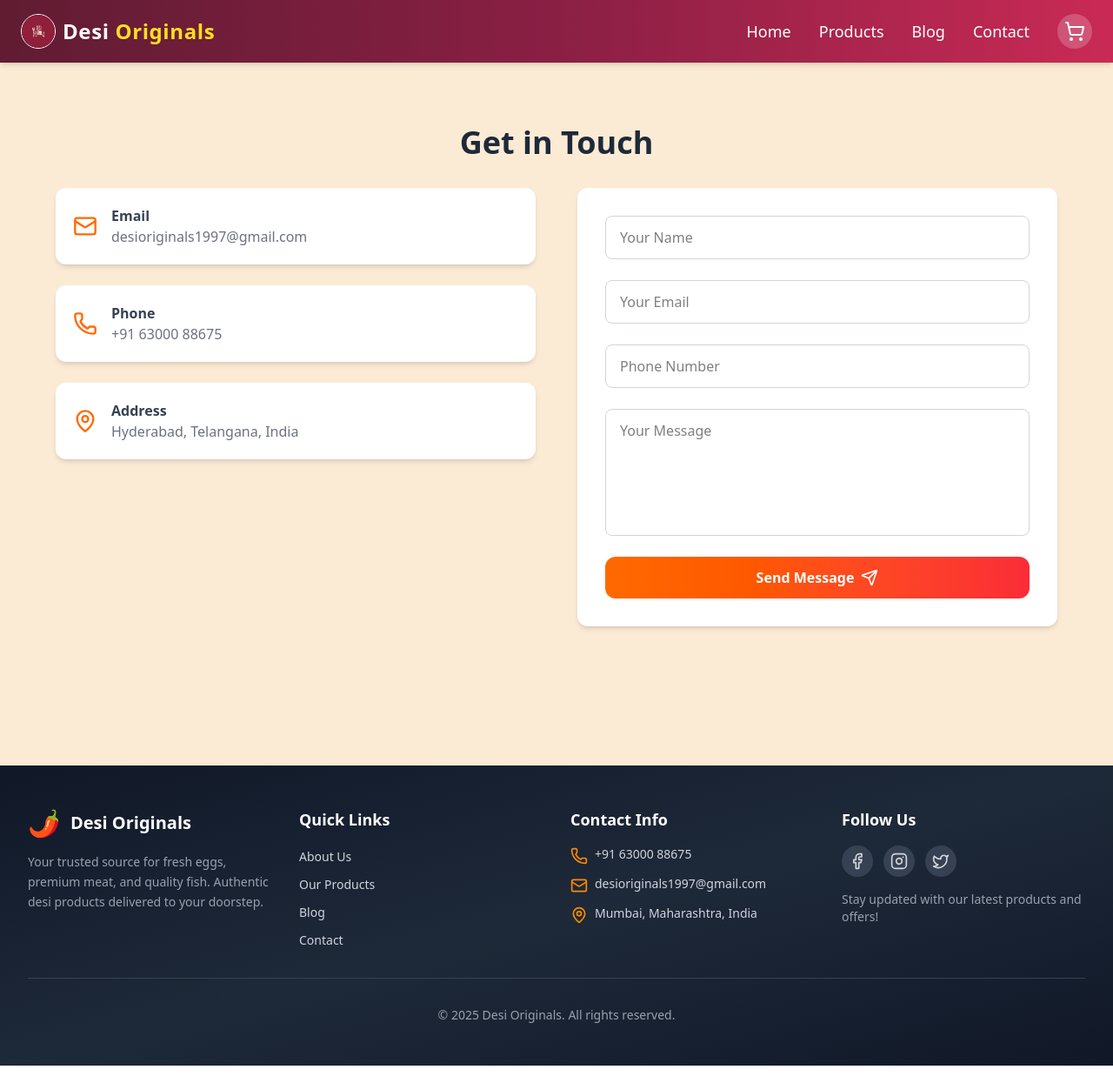
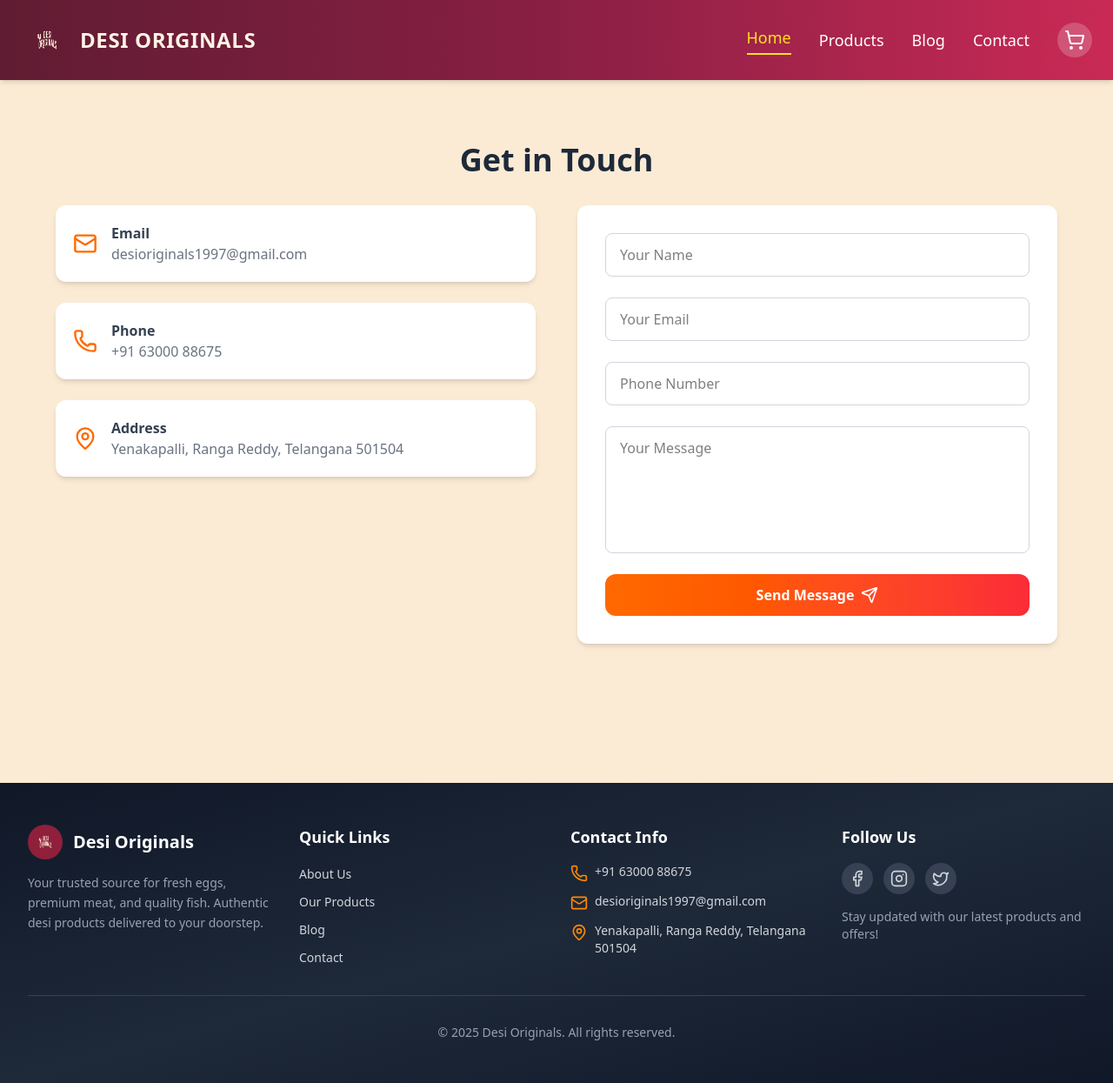
Before and after one commit to SaiRama-Doddi/desi-originals, a React (Vite) app: page /contact in a window 1280 px wide. Shown: the whole page at 87% size. Built offline with nearby package versions, Linux system fonts and the light colour scheme.

Commit message:
added final changes

```diff
--- a/src/components/Contact.tsx
+++ b/src/components/Contact.tsx
@@ -70,7 +70,7 @@ const Contact: React.FC = () => {
             <MapPin className="text-orange-500" size={28} />
             <div>
               <p className="font-semibold text-gray-700">Address</p>
-              <p className="text-gray-500">Hyderabad, Telangana, India</p>
+              <p className="text-gray-500">Yenakapalli, Ranga Reddy, Telangana 501504</p>
             </div>
           </div>
         </div>
--- a/src/components/Footer.tsx
+++ b/src/components/Footer.tsx
@@ -7,7 +7,11 @@ export default function Footer() {
         <div className="grid grid-cols-1 md:grid-cols-4 gap-8">
           <div>
             <div className="flex items-center space-x-3 mb-4">
-              <div className="text-3xl">🌶️</div>
+              <div className="text-3xl">   <img
+            src="/logo.jpg"
+            alt="Desi Originals Logo"
+            className="w-10 h-10 rounded-full "
+          /></div>
               <h3 className="text-xl font-bold text-white">Desi Originals</h3>
             </div>
             <p className="text-sm text-gray-400 leading-relaxed">
@@ -39,7 +43,7 @@ export default function Footer() {
               </li>
               <li className="flex items-start space-x-2">
                 <MapPin className="h-5 w-5 text-orange-400 flex-shrink-0 mt-0.5" />
-                <span className="text-sm">Mumbai, Maharashtra, India</span>
+                <span className="text-sm">Yenakapalli, Ranga Reddy, Telangana 501504</span>
               </li>
             </ul>
           </div>
--- a/src/components/Header.tsx
+++ b/src/components/Header.tsx
@@ -8,6 +8,7 @@ interface HeaderProps {
 
 const Header: React.FC<HeaderProps> = ({ cartCount, onCartClick }) => {
   const [menuOpen, setMenuOpen] = useState(false);
+  const [activeLink, setActiveLink] = useState("Home"); // Track active link
 
   const links = [
     { name: "Home", href: "#home" },
@@ -16,18 +17,23 @@ const Header: React.FC<HeaderProps> = ({ cartCount, onCartClick }) => {
     { name: "Contact", href: "#contact" },
   ];
 
+  const handleLinkClick = (name: string) => {
+    setActiveLink(name);
+    setMenuOpen(false);
+  };
+
   return (
     <header className="sticky top-0 z-50 shadow-md bg-gradient-to-r from-[#601c32] via-[#8a1f44] to-[#c92a55] text-white">
       <div className="max-w-7xl mx-auto px-4 sm:px-6 py-4 flex justify-between items-center">
         {/* Brand Logo */}
         <div className="flex items-center gap-2">
           <img
-            src="/logo.jpg"
+            src="/logo2.png"
             alt="Desi Originals Logo"
-            className="w-10 h-10 rounded-full border border-white"
+            className="w-15 h-15 rounded-full "
           />
-          <h1 className="text-2xl font-extrabold tracking-wide">
-            Desi <span className="text-yellow-300">Originals</span>
+          <h1 className="text-2xl font-semibold tracking-wide text-[#fff3e5] uppercase">
+            Desi <span className="text-[#fff3e5]">Originals</span>
           </h1>
         </div>
 
@@ -37,11 +43,17 @@ const Header: React.FC<HeaderProps> = ({ cartCount, onCartClick }) => {
             <a
               key={link.name}
               href={link.href}
-              className="text-lg font-medium hover:text-yellow-300 transition-colors"
+              onClick={() => handleLinkClick(link.name)}
+              className={`text-lg font-medium transition-colors ${
+                activeLink === link.name
+                  ? "text-yellow-300 border-b-2 border-yellow-300 pb-1"
+                  : "hover:text-yellow-300"
+              }`}
             >
               {link.name}
             </a>
           ))}
+
           {/* Cart Button */}
           <button
             onClick={onCartClick}
@@ -88,8 +100,12 @@ const Header: React.FC<HeaderProps> = ({ cartCount, onCartClick }) => {
             <a
               key={link.name}
               href={link.href}
-              onClick={() => setMenuOpen(false)}
-              className="block text-lg font-medium hover:text-yellow-600 transition"
+              onClick={() => handleLinkClick(link.name)}
+              className={`block text-lg font-medium transition ${
+                activeLink === link.name
+                  ? "text-[#c92a55] font-semibold"
+                  : "hover:text-[#c92a55]"
+              }`}
             >
               {link.name}
             </a>
```
Also changed, not shown: public/logo2.png (added).
